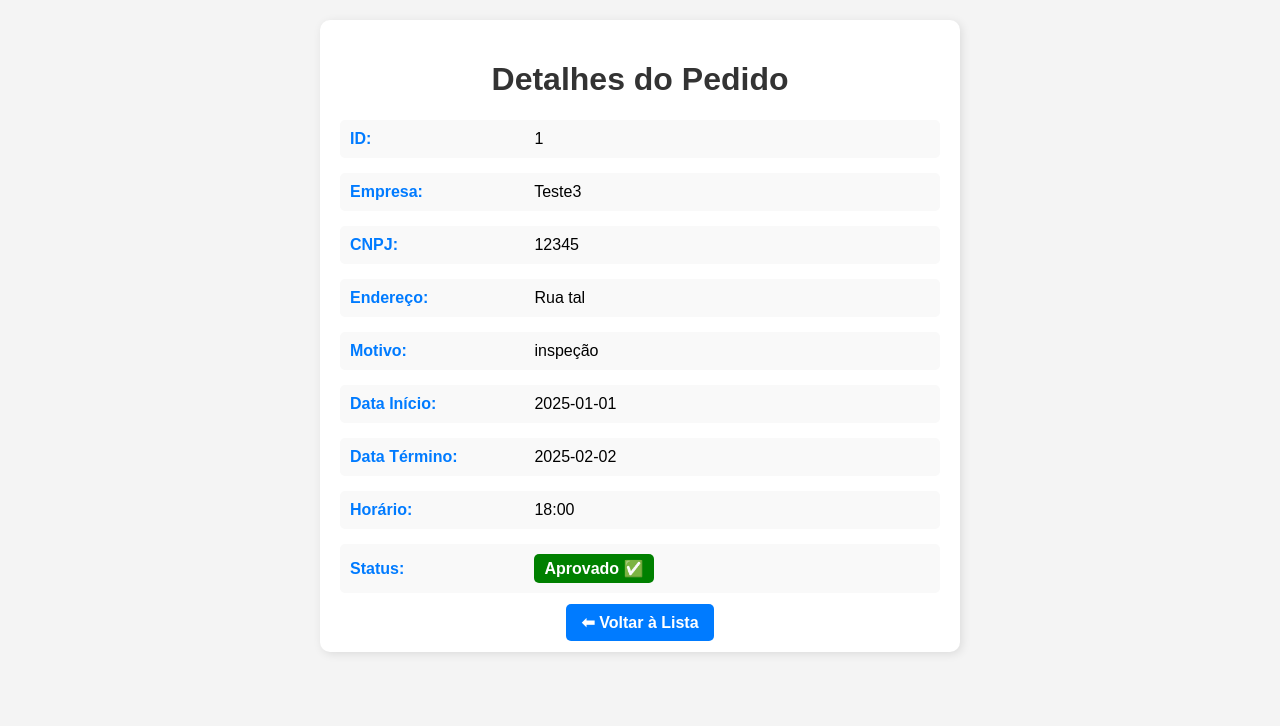
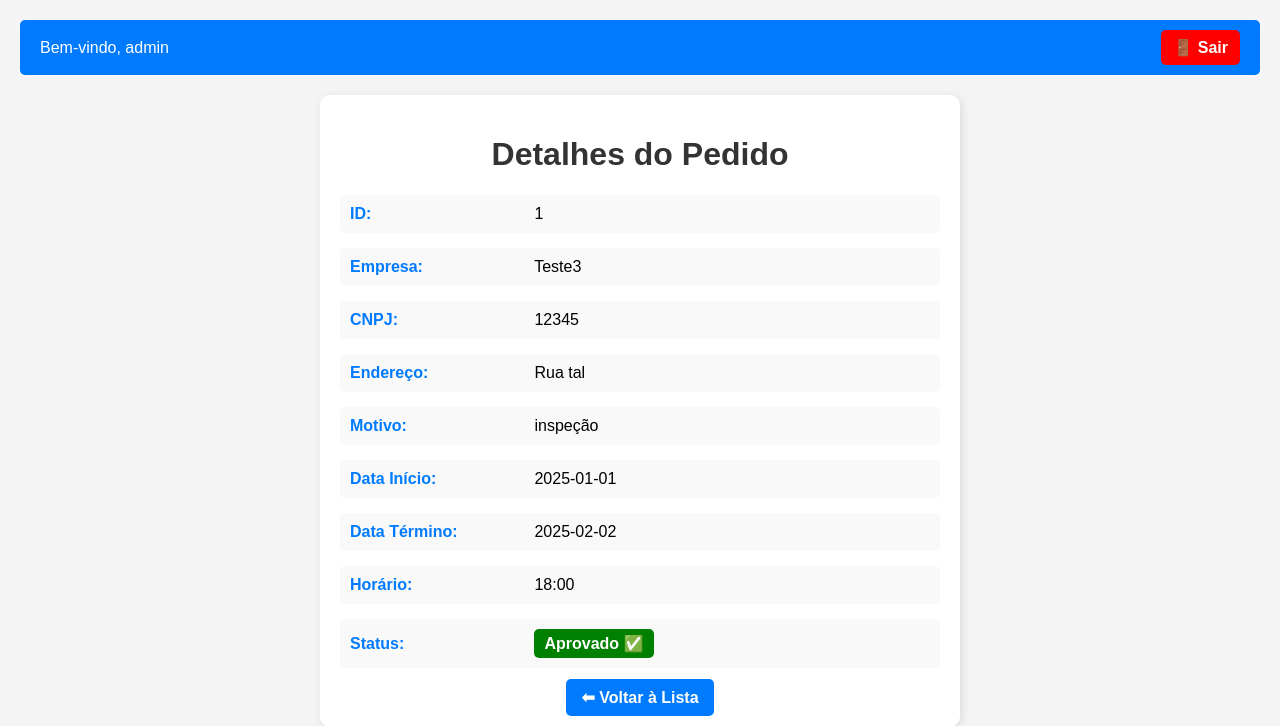
Before and after one commit to dimitricarneiro/embarcacoes, a Flask app: page /pedido/1 in a window 1280 px wide. Shown: the top 726 px of the page. Run offline with Flask 3, Linux system fonts and the light colour scheme; a user stored in the database is signed in.

Commit message:
Adiciona botão de logout e exige login para acessar as páginas

```diff
--- a/app/routes.py
+++ b/app/routes.py
@@ -13,6 +13,7 @@ def home():
     return "<h1>Bem-vindo ao sistema de pedidos de autorização</h1>", 200
 
 @pedidos_bp.route('/api/pedidos-autorizacao', methods=['POST', 'GET'])
+@login_required  # 🔹 Agora apenas usuários logados podem acessar
 def gerenciar_pedidos():
     """
     POST: Cria um novo pedido de autorização de serviço
@@ -121,6 +122,7 @@ def gerenciar_pedidos():
         }), 200
 
 @pedidos_bp.route('/lista-pedidos', methods=['GET'])
+@login_required  # 🔹 Agora apenas usuários logados podem acessar
 def exibir_pedidos():
     """ Exibe os pedidos em uma página HTML com filtros, busca e paginação """
 
@@ -168,6 +170,7 @@ def exibir_pedidos():
     return render_template('lista-pedidos.html', pedidos=pedidos_paginados)
 
 @pedidos_bp.route('/pedido/<int:pedido_id>', methods=['GET'])
+@login_required  # 🔹 Agora apenas usuários logados podem acessar
 def exibir_detalhes_pedido(pedido_id):
     """ Exibe os detalhes de um pedido específico """
     pedido = PedidoAutorizacao.query.get_or_404(pedido_id)
@@ -220,6 +223,7 @@ def rejeitar_pedido(pedido_id):
 
 
 @pedidos_bp.route('/formulario-pedido', methods=['GET'])
+@login_required  # 🔹 Agora apenas usuários logados podem acessar
 def exibir_formulario():
     """ Rota que exibe o formulário para preencher o pedido de autorização """
     return render_template('formulario.html')
--- a/app/templates/detalhes-pedido.html
+++ b/app/templates/detalhes-pedido.html
@@ -66,10 +66,38 @@
     .back a:hover {
         background-color: #0056b3;
     }
+    .navbar {
+        display: flex;
+        justify-content: space-between;
+        align-items: center;
+        background: #007bff;
+        color: white;
+        padding: 10px 20px;
+        border-radius: 5px;
+        margin-bottom: 20px;
+    }
+    .btn-logout {
+        text-decoration: none;
+        background-color: red;
+        color: white;
+        padding: 8px 12px;
+        border-radius: 5px;
+        font-weight: bold;
+    }
+    .btn-logout:hover {
+        background-color: darkred;
+    }
 </style>
 
 </head>
 <body>
+
+<div class="navbar">
+    <span>Bem-vindo, {{ current_user.username }}</span>
+    <a class="btn-logout" href="{{ url_for('auth.logout') }}">🚪 Sair</a>
+</div>
+
+
 <div class="container">
     <h1>Detalhes do Pedido</h1>
 
```
Also changed, not shown: app/templates/formulario.html (+28 -0 lines), app/templates/lista-pedidos.html (+27 -0 lines), instance/database.db.
